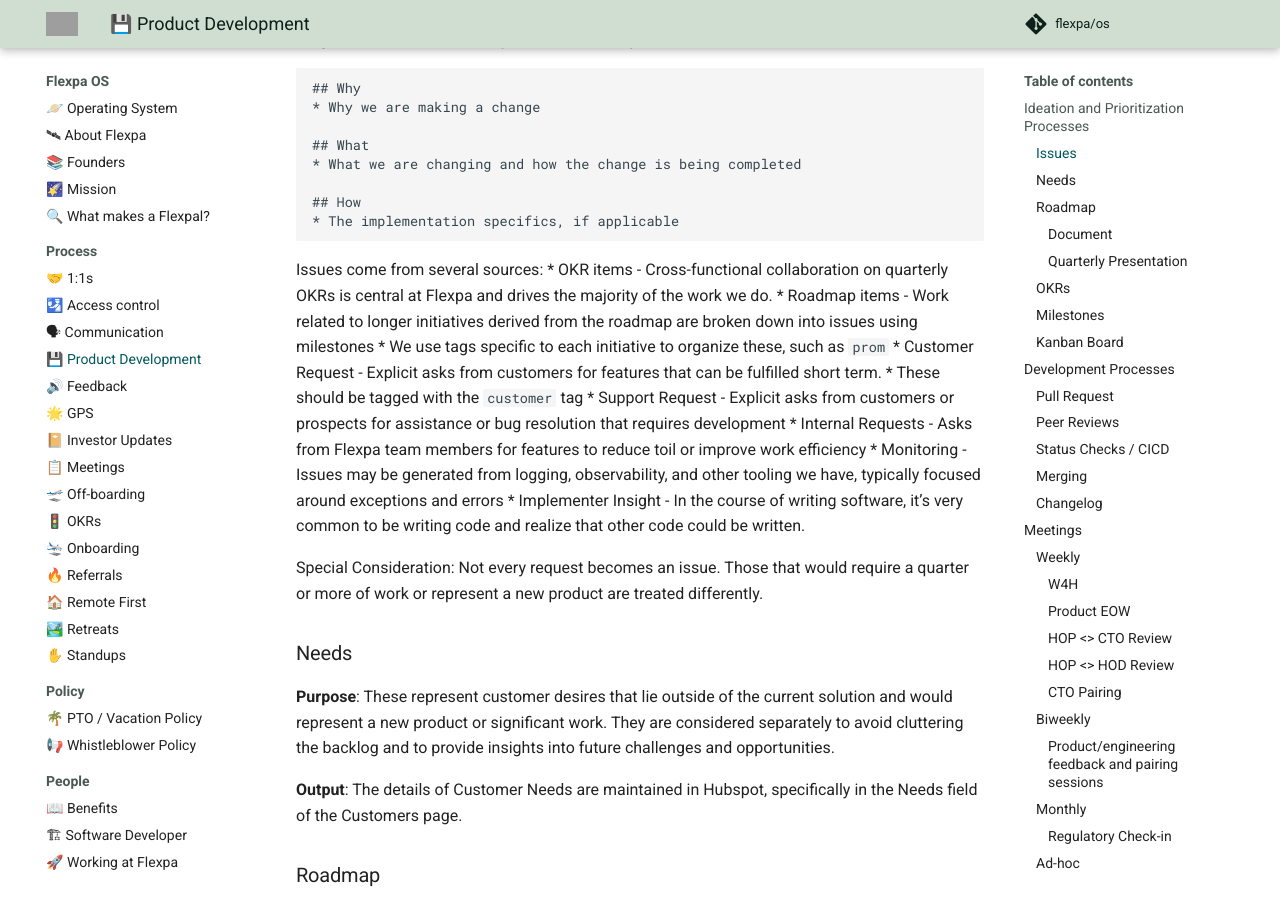
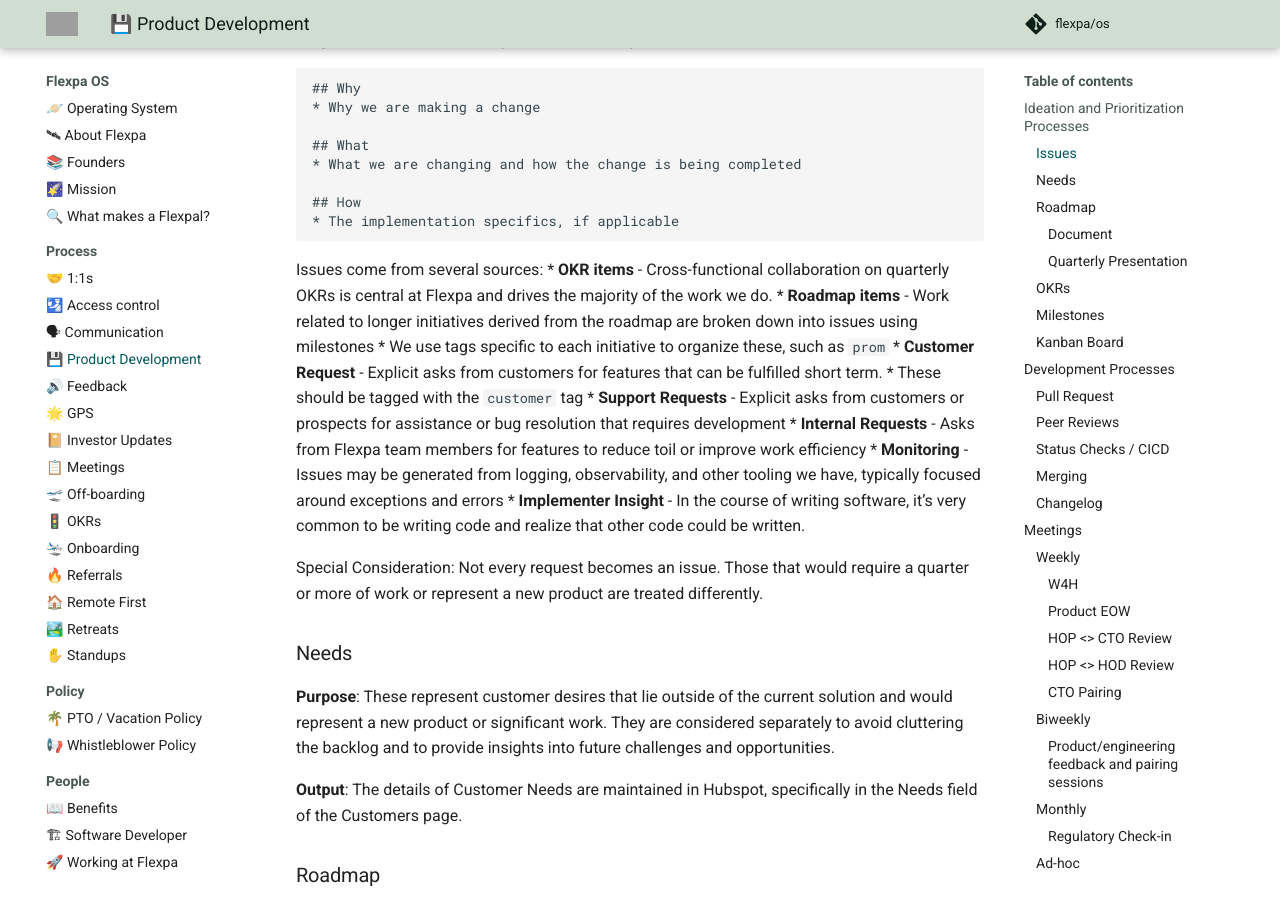
Before and after one commit to flexpa/os, an MkDocs documentation site: the page built from docs/process/development.md, in a window 1280 px wide and 900 px high, scrolled down 434 px. Built offline with MkDocs 1.6.1 and Material for MkDocs 9.7.7, drawn with Linux system fonts in a browser that asks for light colours; comment, search, counter and statistics services are not loaded; grey boxes are pictures that could not be loaded.

Commit message:
Bolding back

````diff
--- a/docs/process/development.md
+++ b/docs/process/development.md
@@ -19,15 +19,15 @@
 ```
 
 Issues come from several sources:
-* OKR items - Cross-functional collaboration on quarterly OKRs is central at Flexpa and drives the majority of the work we do.
-* Roadmap items - Work related to longer initiatives derived from the roadmap are broken down into issues using milestones
+* **OKR items** - Cross-functional collaboration on quarterly OKRs is central at Flexpa and drives the majority of the work we do.
+* **Roadmap items** - Work related to longer initiatives derived from the roadmap are broken down into issues using milestones
   * We use tags specific to each initiative to organize these, such as `prom`
-* Customer Request - Explicit asks from customers for features that can be fulfilled short term.
+* **Customer Request** - Explicit asks from customers for features that can be fulfilled short term.
   * These should be tagged with the `customer` tag
-* Support Request - Explicit asks from customers or prospects for assistance or bug resolution that requires development
-* Internal Requests - Asks from Flexpa team members for features to reduce toil or improve work efficiency
-* Monitoring - Issues may be generated from logging, observability, and other tooling we have, typically focused around exceptions and errors
-* Implementer Insight - In the course of writing software, it’s very common to be writing code and realize that other code could be written.
+* **Support Requests** - Explicit asks from customers or prospects for assistance or bug resolution that requires development
+* **Internal Requests** - Asks from Flexpa team members for features to reduce toil or improve work efficiency
+* **Monitoring** - Issues may be generated from logging, observability, and other tooling we have, typically focused around exceptions and errors
+* **Implementer Insight** - In the course of writing software, it’s very common to be writing code and realize that other code could be written.
 
 Special Consideration: Not every request becomes an issue. Those that would require a quarter or more of work or represent a new product are treated differently.
 
````
